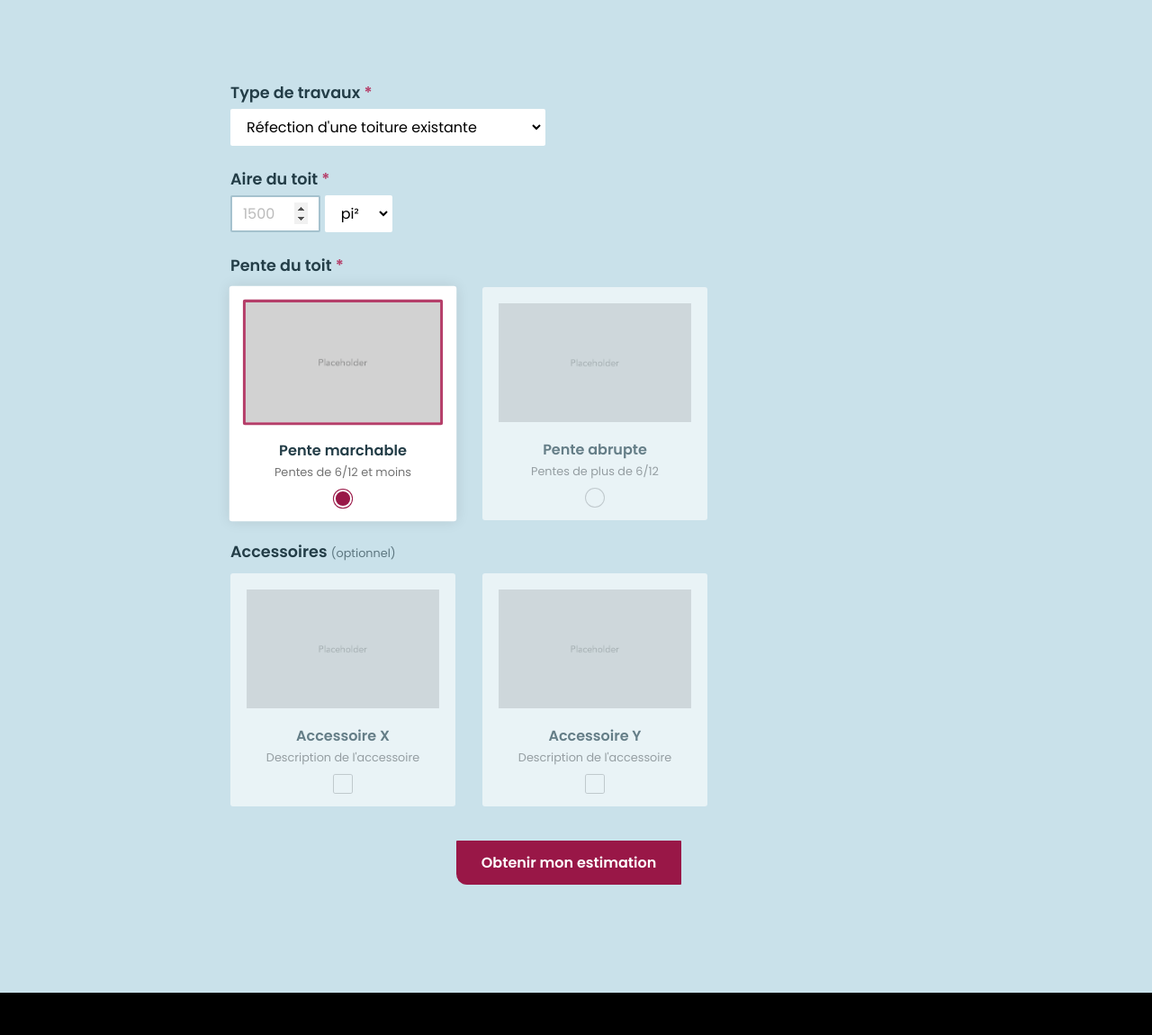
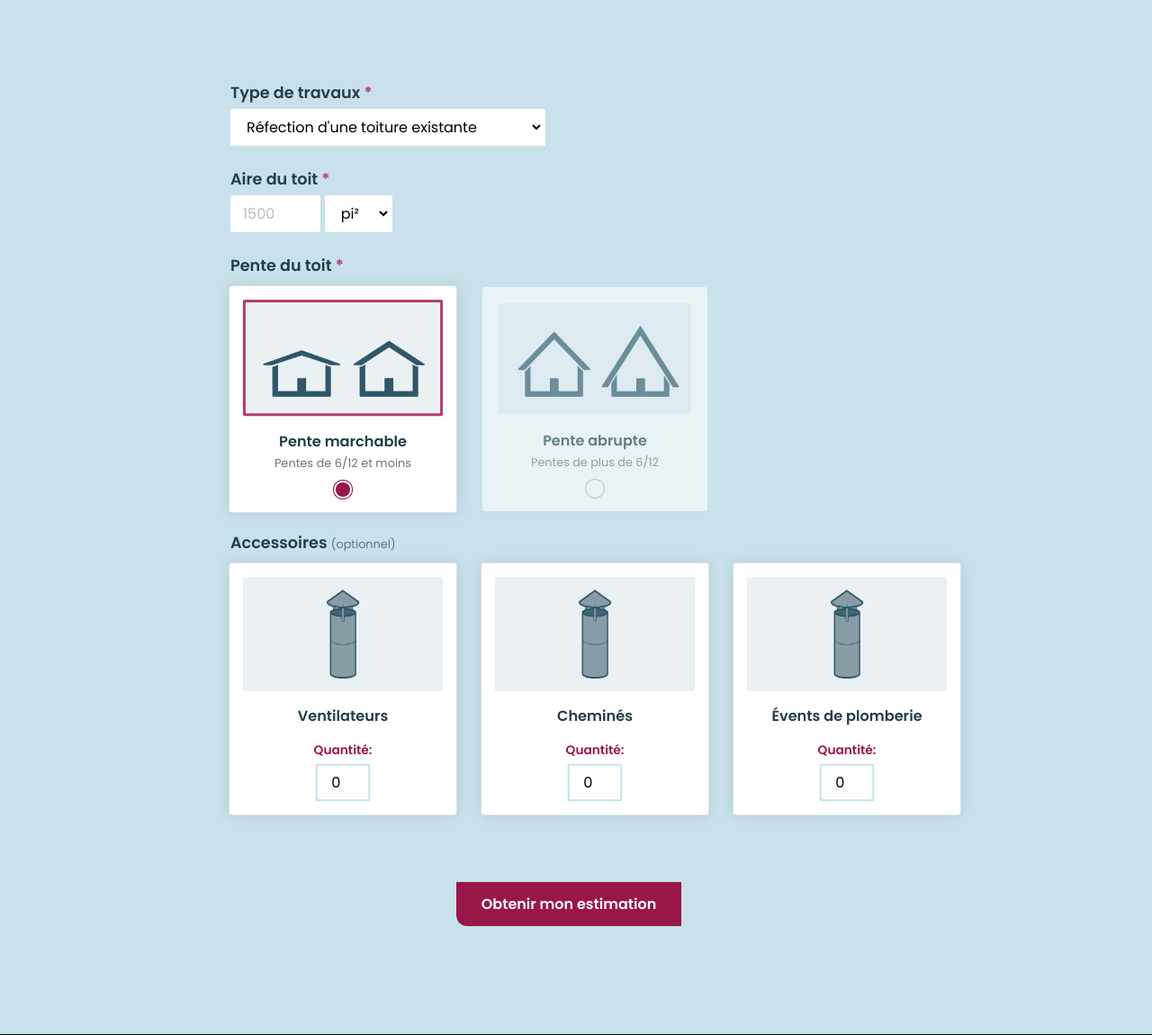
Before and after one commit to EmilePerron/toitures-bellevue-website, a PHP site: page /estimateur-en-ligne in a window 1280 px wide. Shown: the part 357-1507 px from the top of the page at 90% size. Run offline with PHP 8.4, Linux system fonts and the light colour scheme; grey boxes are pictures that could not be loaded.

Commit message:
Worked some more on the estimator

```diff
--- a/assets/css/style.css
+++ b/assets/css/style.css
@@ -218,12 +218,17 @@ footer form textarea { font-size: .9rem; color: white; background-color: #232729
 .field-swatches .swatch input[type='checkbox'] { width: 20px; height: 20px; padding: 0; margin: 0 auto; margin-top: 10px; background: url('/assets/fontawesome/svgs/solid/check.svg'); background-size: 0; background-position: center; background-repeat: no-repeat; border: 2px solid #fff; border-radius: 2px; box-shadow: 0 0 0px 1px #bbb; appearance: none; cursor: pointer; transition: all .15s ease; }
 .field-swatches .swatch input[type='radio']:checked { background-color: var(--color-primary); box-shadow: 0 0 0px 1px var(--color-primary); }
 .field-swatches .swatch input[type='checkbox']:checked { background-size: 90%; box-shadow: 0 0 0px 1px var(--color-primary); }
-.field-swatches .swatch:focus-within { outline: 3px solid var(--color-primary); }
+.field-swatches .swatch .input-wrapper { margin-top: 15px; text-align: center; }
+.field-swatches .swatch .input-wrapper .label { display: block; margin-bottom: 5px; font-size: .85rem; font-weight: 600; color: var(--color-primary); }
+.field-swatches .swatch .input-wrapper input[type="number"] { width: 60px; max-width: 100%; padding: 5px; margin: auto; text-align: center; border: 2px solid #cae0ea; }
+.field-swatches .swatch:focus-within:not(.always-selected) { outline: 3px solid var(--color-primary); }
 .field-swatches .swatch:hover { transform: scale(1.01); box-shadow: 0 0 15px rgba(0, 0, 0, .1); opacity: 1; }
 .field-swatches .swatch:hover input[type='radio'],
 .field-swatches .swatch:hover input[type='checkbox'] { box-shadow: 0 0 0px 1px var(--color-primary); transition: all .25s ease-out; }
 .field-swatches .swatch.selected { transform: scale(1.01); box-shadow: 0 0 15px rgba(0, 0, 0, .1); opacity: 1; }
 .field-swatches .swatch.selected img { border-color: var(--color-primary-light); }
+.field-swatches .swatch.always-selected { transform: scale(1.01); box-shadow: 0 0 15px rgba(0, 0, 0, .1); opacity: 1; }
+.field-swatches .swatch.always-selected img { border: none; }
 input#area { display: inline-block; width: 100px; }
 select#area-unit { display: inline-block; width: 75px; }
 #estimate-form { position: relative; }
@@ -231,6 +236,7 @@ select#area-unit { display: inline-block; width: 75px; }
 #estimate-form.processing::after { opacity: 1; pointer-events: all; }
 #estimate-form.processing > * { opacity: .25; pointer-events: none; }
 #estimate-form select[name="type"] { width: 350px; max-width: 100%; }
+#estimate-form .button-container { margin-top: 60px; }
 #resultat .estimated-total { width: 350px; max-width: 100%; padding: 15px 22px; margin: 30px 0; font-size: 1.5em; color: var(--color-tertiary-black); background-color: var(--color-tertiary); border-radius: 2px; }
 #resultat .estimated-total [data-key="total"] { font-weight: 600; }
 #resultat .estimated-total i { font-size: 1rem; color: var(--color-tertiary-darker); }
--- a/estimateur-en-ligne.php
+++ b/estimateur-en-ligne.php
@@ -33,7 +33,7 @@
 								<!--a href="#explication-aire"><i class="fad fa-circle-question"></i></a-->
 							</label>
 							<div>
-								<input type="number" name="area" id="area" placeholder="1500" min="50" autofocus required>
+								<input type="number" name="area" id="area" placeholder="1500" min="50" required>
 								<select name="area_unit" id="area-unit">
 									<option value="ft2" selected>pi²</option>
 									<option value="m2">m²</option>
@@ -48,13 +48,13 @@
 							</label>
 							<div class="field-swatches">
 								<label class="swatch selected">
-									<img src="/assets/media/placeholder-rectangle.png">
+									<img src="/assets/media/roof-angle-walkable.png">
 									<div class="name">Pente marchable</div>
 									<div class="description">Pentes de 6/12 et moins</div>
 									<input type="radio" name="walkable" value="yes" required checked>
 								</label>
 								<label class="swatch">
-									<img src="/assets/media/placeholder-rectangle.png">
+									<img src="/assets/media/roof-angle-steep.png">
 									<div class="name">Pente abrupte</div>
 									<div class="description">Pentes de plus de 6/12</div>
 									<input type="radio" name="walkable" value="no" required>
@@ -68,17 +68,29 @@
 								<!--a href="#explication-accessoires"><i class="fad fa-circle-question"></i></a-->
 							</label>
 							<div class="field-swatches">
-								<label class="swatch">
-									<img src="/assets/media/placeholder-rectangle.png">
-									<div class="name">Accessoire X</div>
-									<div class="description">Description de l'accessoire</div>
-									<input type="checkbox" name="accessories[]" value="yes">
+								<label class="swatch always-selected">
+									<img src="/assets/media/plumbing-vent.png">
+									<div class="name">Ventilateurs</div>
+									<div class="input-wrapper">
+										<span class="label">Quantité:</span>
+										<input type="number" name="accessories[fan]" value="0" min="0" step="1">
+									</div>
 								</label>
-								<label class="swatch">
-									<img src="/assets/media/placeholder-rectangle.png">
-									<div class="name">Accessoire Y</div>
-									<div class="description">Description de l'accessoire</div>
-									<input type="checkbox" name="accessories[]" value="no">
+								<label class="swatch always-selected">
+									<img src="/assets/media/plumbing-vent.png">
+									<div class="name">Cheminés</div>
+									<div class="input-wrapper">
+										<span class="label">Quantité:</span>
+										<input type="number" name="accessories[chimney]" value="0" min="0" step="1">
+									</div>
+								</label>
+								<label class="swatch always-selected">
+									<img src="/assets/media/plumbing-vent.png">
+									<div class="name">Évents de plomberie</div>
+									<div class="input-wrapper">
+										<span class="label">Quantité:</span>
+										<input type="number" name="accessories[plumbing_vent]" value="0" min="0" step="1">
+									</div>
 								</label>
 							</div>
 						</fieldset>
--- a/parts/head.php
+++ b/parts/head.php
@@ -1,3 +1,6 @@
+<?php
+setlocale(LC_ALL, 'fr_CA.UTF-8');
+?>
 <meta charset="UTF-8">
 <meta http-equiv="X-UA-Compatible" content="IE=edge">
 <meta name="viewport" content="width=device-width, initial-scale=1.0">
```
Also changed, not shown: api/estimation.php (+9 -2 lines), assets/media/chimney.png (added), assets/media/plumbing-vent-thin.png (added), assets/media/plumbing-vent.png (added), assets/media/roof-angle-steep.png (added), assets/media/roof-angle-walkable.png (added).
